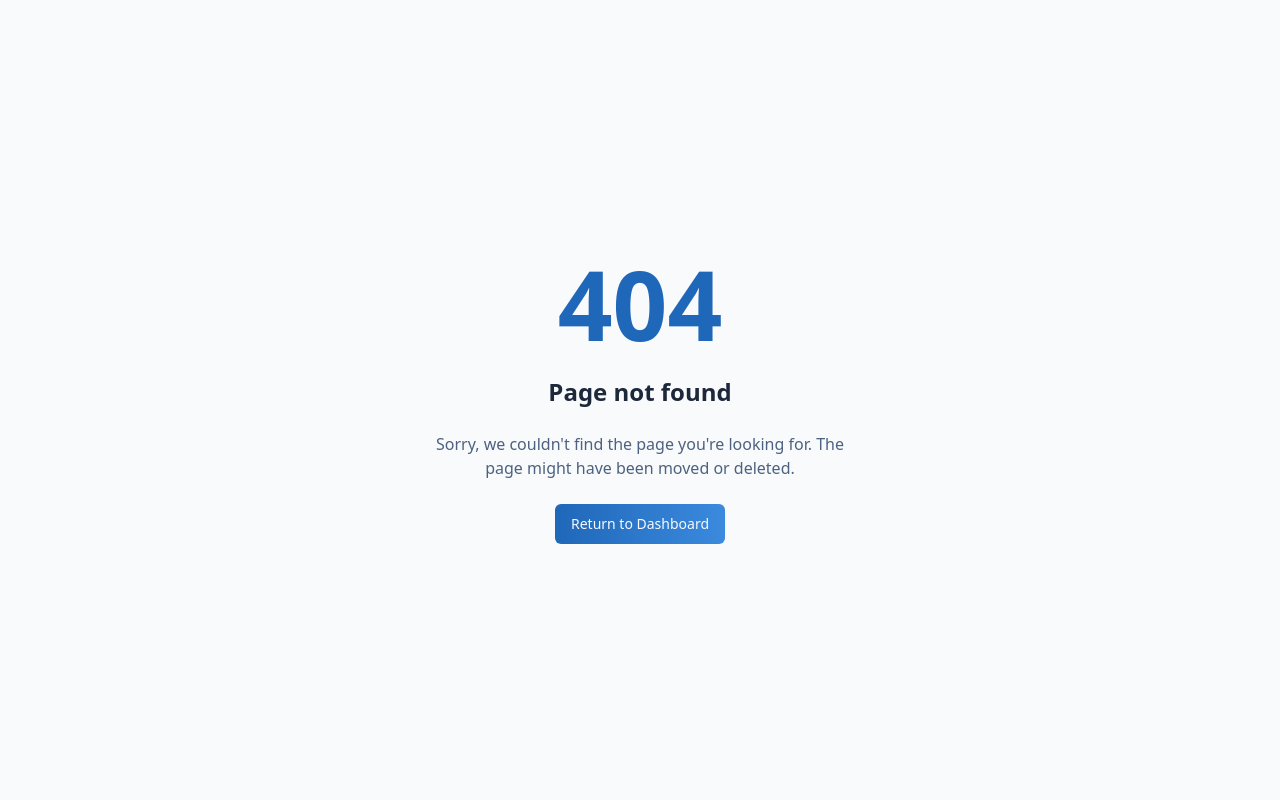
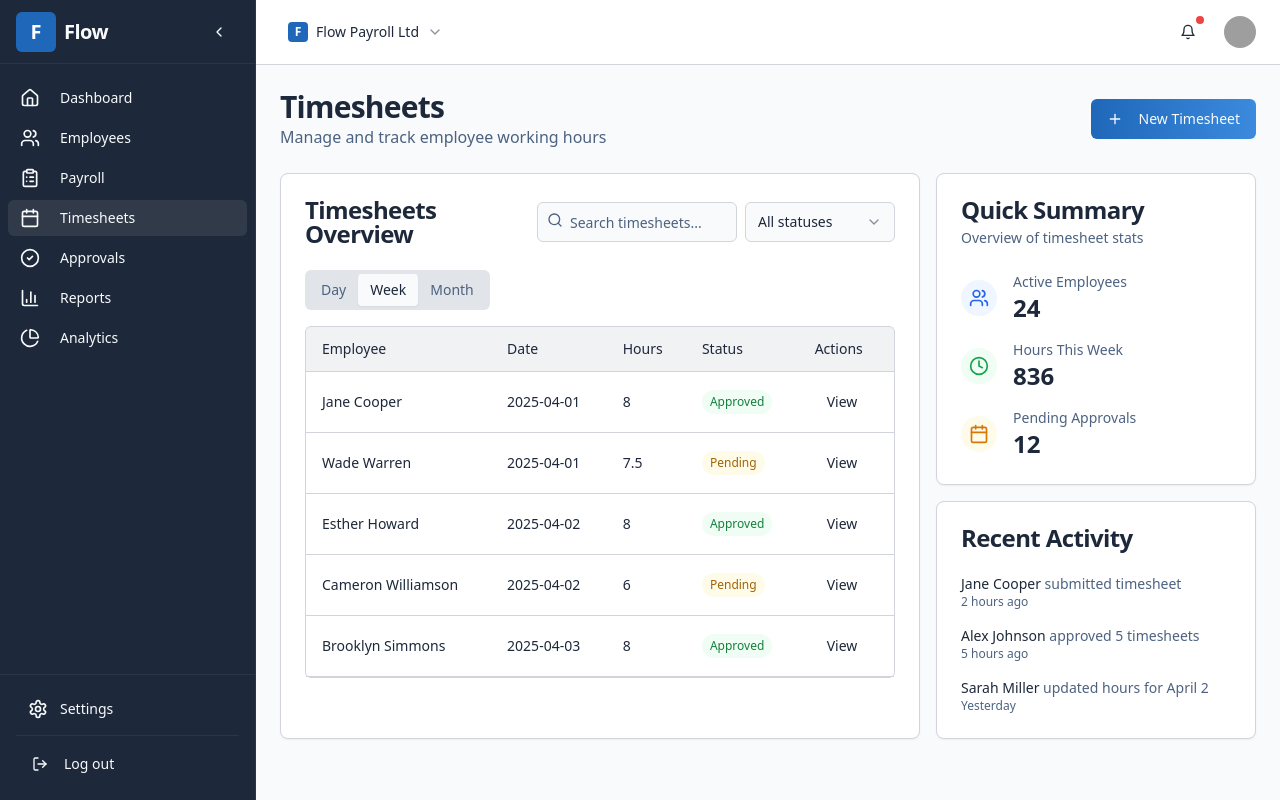
Before and after one commit to alexcsaky/flow-uk-payroll-suite-61, a React (Vite) app: page /timesheets in a window 1280 px wide. Before the commit this address had no page. Built offline with nearby package versions, Linux system fonts and the light colour scheme; grey boxes are pictures that could not be loaded.

Commit message:
Fix: Timesheets route 404 error
Fixes the 404 error for the Timesheets route.

```diff
--- a/src/App.tsx
+++ b/src/App.tsx
@@ -10,6 +10,7 @@ import Dashboard from "@/pages/Dashboard";
 import Settings from "@/pages/Settings";
 import Employees from "@/pages/Employees";
 import Payroll from "@/pages/Payroll";
+import Timesheets from "@/pages/Timesheets";
 import NotFound from "@/pages/NotFound";
 
 const queryClient = new QueryClient();
@@ -27,8 +28,8 @@ const App = () => (
               <Route path="settings" element={<Settings />} />
               <Route path="employees" element={<Employees />} />
               <Route path="payroll" element={<Payroll />} />
+              <Route path="timesheets" element={<Timesheets />} />
               {/* Add more routes here as they get implemented */}
-              {/* <Route path="timesheets" element={<Timesheets />} /> */}
               {/* <Route path="approvals" element={<Approvals />} /> */}
               {/* <Route path="reports" element={<Reports />} /> */}
               {/* <Route path="clients" element={<Clients />} /> */}
--- /dev/null
+++ b/src/pages/Timesheets.tsx
@@ -0,0 +1,193 @@
+
+import React, { useState } from "react";
+import { Card, CardContent, CardDescription, CardHeader, CardTitle } from "@/components/ui/card";
+import { Button } from "@/components/ui/button";
+import { Tabs, TabsContent, TabsList, TabsTrigger } from "@/components/ui/tabs";
+import { Calendar, Clock, Plus, Search, Users } from "lucide-react";
+import { Input } from "@/components/ui/input";
+import { Select, SelectContent, SelectItem, SelectTrigger, SelectValue } from "@/components/ui/select";
+
+const Timesheets = () => {
+  const [activeTab, setActiveTab] = useState("week");
+
+  // Sample timesheet data
+  const timesheets = [
+    { id: 1, employee: "Jane Cooper", date: "2025-04-01", hoursWorked: 8, status: "Approved" },
+    { id: 2, employee: "Wade Warren", date: "2025-04-01", hoursWorked: 7.5, status: "Pending" },
+    { id: 3, employee: "Esther Howard", date: "2025-04-02", hoursWorked: 8, status: "Approved" },
+    { id: 4, employee: "Cameron Williamson", date: "2025-04-02", hoursWorked: 6, status: "Pending" },
+    { id: 5, employee: "Brooklyn Simmons", date: "2025-04-03", hoursWorked: 8, status: "Approved" },
+  ];
+
+  return (
+    <div className="space-y-6">
+      <div className="flex items-center justify-between">
+        <div>
+          <h1 className="text-3xl font-bold tracking-tight">Timesheets</h1>
+          <p className="text-muted-foreground">
+            Manage and track employee working hours
+          </p>
+        </div>
+        <Button className="flow-gradient">
+          <Plus className="mr-2 h-4 w-4" />
+          New Timesheet
+        </Button>
+      </div>
+
+      <div className="flex flex-col md:flex-row gap-4">
+        <Card className="w-full md:w-2/3">
+          <CardHeader>
+            <div className="flex items-center justify-between">
+              <CardTitle>Timesheets Overview</CardTitle>
+              <div className="flex gap-2">
+                <div className="relative">
+                  <Search className="absolute left-2.5 top-2.5 h-4 w-4 text-muted-foreground" />
+                  <Input
+                    type="search"
+                    placeholder="Search timesheets..."
+                    className="w-full md:w-[200px] pl-8"
+                  />
+                </div>
+                <Select defaultValue="all">
+                  <SelectTrigger className="w-[150px]">
+                    <SelectValue placeholder="Filter by status" />
+                  </SelectTrigger>
+                  <SelectContent>
+                    <SelectItem value="all">All statuses</SelectItem>
+                    <SelectItem value="approved">Approved</SelectItem>
+                    <SelectItem value="pending">Pending</SelectItem>
+                    <SelectItem value="rejected">Rejected</SelectItem>
+                  </SelectContent>
+                </Select>
+              </div>
+            </div>
+          </CardHeader>
+          <CardContent>
+            <Tabs value={activeTab} onValueChange={setActiveTab} defaultValue="week">
+              <TabsList>
+                <TabsTrigger value="day">Day</TabsTrigger>
+                <TabsTrigger value="week">Week</TabsTrigger>
+                <TabsTrigger value="month">Month</TabsTrigger>
+              </TabsList>
+              <TabsContent value="day" className="mt-4">
+                <div className="rounded-md border">
+                  <div className="p-4">
+                    Day view content
+                  </div>
+                </div>
+              </TabsContent>
+              <TabsContent value="week" className="mt-4">
+                <div className="rounded-md border">
+                  <table className="w-full text-sm">
+                    <thead>
+                      <tr className="border-b bg-muted/50">
+                        <th className="py-3 px-4 text-left font-medium">Employee</th>
+                        <th className="py-3 px-4 text-left font-medium">Date</th>
+                        <th className="py-3 px-4 text-left font-medium">Hours</th>
+                        <th className="py-3 px-4 text-left font-medium">Status</th>
+                        <th className="py-3 px-4 text-left font-medium">Actions</th>
+                      </tr>
+                    </thead>
+                    <tbody>
+                      {timesheets.map((timesheet) => (
+                        <tr key={timesheet.id} className="border-b">
+                          <td className="py-3 px-4">{timesheet.employee}</td>
+                          <td className="py-3 px-4">{timesheet.date}</td>
+                          <td className="py-3 px-4">{timesheet.hoursWorked}</td>
+                          <td className="py-3 px-4">
+                            <span className={`inline-flex items-center rounded-full px-2 py-1 text-xs font-medium ${
+                              timesheet.status === "Approved"
+                                ? "bg-green-50 text-green-700"
+                                : "bg-yellow-50 text-yellow-700"
+                            }`}>
+                              {timesheet.status}
+                            </span>
+                          </td>
+                          <td className="py-3 px-4">
+                            <Button variant="ghost" size="sm">View</Button>
+                          </td>
+                        </tr>
+                      ))}
+                    </tbody>
+                  </table>
+                </div>
+              </TabsContent>
+              <TabsContent value="month" className="mt-4">
+                <div className="rounded-md border">
+                  <div className="p-4">
+                    Month view content
+                  </div>
+                </div>
+              </TabsContent>
+            </Tabs>
+          </CardContent>
+        </Card>
+
+        <div className="w-full md:w-1/3 space-y-4">
+          <Card>
+            <CardHeader>
+              <CardTitle>Quick Summary</CardTitle>
+              <CardDescription>Overview of timesheet stats</CardDescription>
+            </CardHeader>
+            <CardContent className="space-y-4">
+              <div className="flex items-center gap-4">
+                <div className="p-2 rounded-full bg-blue-50">
+                  <Users className="h-5 w-5 text-blue-600" />
+                </div>
+                <div>
+                  <p className="text-sm text-muted-foreground">Active Employees</p>
+                  <p className="text-2xl font-bold">24</p>
+                </div>
+              </div>
+              <div className="flex items-center gap-4">
+                <div className="p-2 rounded-full bg-green-50">
+                  <Clock className="h-5 w-5 text-green-600" />
+                </div>
+                <div>
+                  <p className="text-sm text-muted-foreground">Hours This Week</p>
+                  <p className="text-2xl font-bold">836</p>
+                </div>
+              </div>
+              <div className="flex items-center gap-4">
+                <div className="p-2 rounded-full bg-amber-50">
+                  <Calendar className="h-5 w-5 text-amber-600" />
+                </div>
+                <div>
+                  <p className="text-sm text-muted-foreground">Pending Approvals</p>
+                  <p className="text-2xl font-bold">12</p>
+                </div>
+              </div>
+            </CardContent>
+          </Card>
+
+          <Card>
+            <CardHeader>
+              <CardTitle>Recent Activity</CardTitle>
+            </CardHeader>
+            <CardContent>
+              <ul className="space-y-4">
+                <li className="text-sm">
+                  <span className="font-medium">Jane Cooper</span>
+                  <span className="text-muted-foreground"> submitted timesheet</span>
+                  <p className="text-xs text-muted-foreground">2 hours ago</p>
+                </li>
+                <li className="text-sm">
+                  <span className="font-medium">Alex Johnson</span>
+                  <span className="text-muted-foreground"> approved 5 timesheets</span>
+                  <p className="text-xs text-muted-foreground">5 hours ago</p>
+                </li>
+                <li className="text-sm">
+                  <span className="font-medium">Sarah Miller</span>
+                  <span className="text-muted-foreground"> updated hours for April 2</span>
+                  <p className="text-xs text-muted-foreground">Yesterday</p>
+                </li>
+              </ul>
+            </CardContent>
+          </Card>
+        </div>
+      </div>
+    </div>
+  );
+};
+
+export default Timesheets;
```
